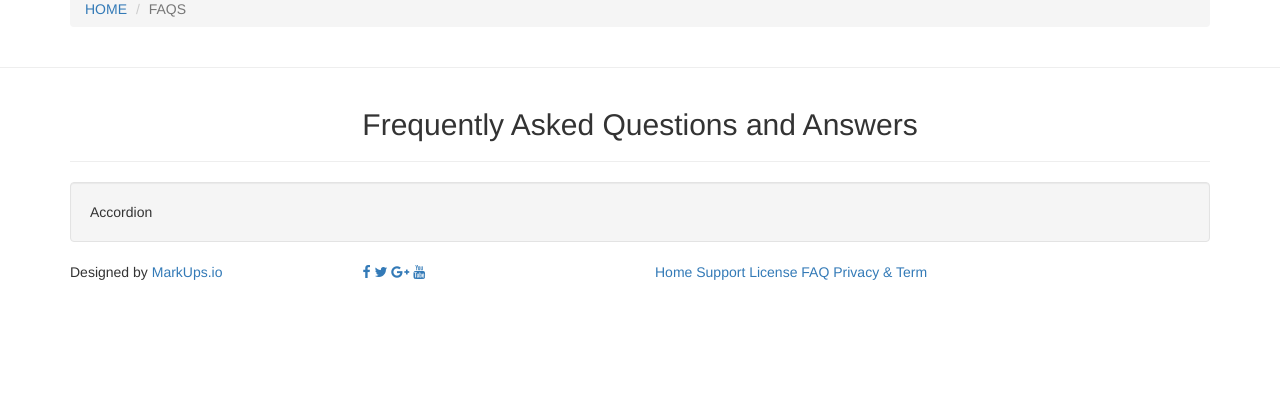
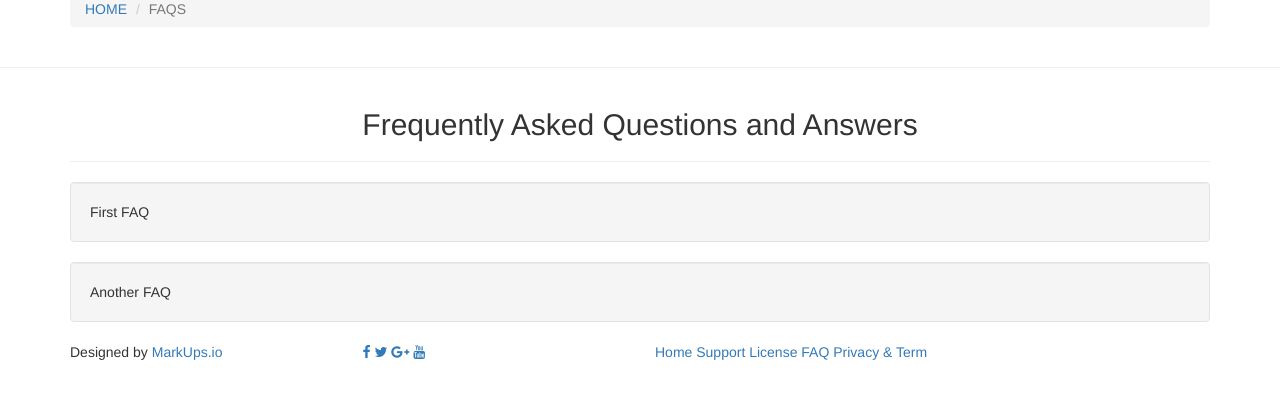
Before and after one commit to mundiakaluson/real-estate, a Django app: page /faqs in a window 1280 px wide. Shown: the part 204-603 px from the top of the page. Run offline with Django 3.2, Linux system fonts and the light colour scheme; data comes from the database, SQL or seed files in the repository; both versions use the stored data as it was after the commit; some libraries are stand-ins or nearby versions.

Commit message:
some styff done

```diff
--- a/main/models.py
+++ b/main/models.py
@@ -64,6 +64,7 @@ class Property(models.Model):
     property_description = models.CharField(max_length=1024)
     property_about = models.TextField()
     property_rooms = models.IntegerField(choices=[(i, i) for i in range (30)], null=True, blank=True)
+    property_bathroom = models.IntegerField(choices=[(i, i) for i in range (30)], null=True, blank=True)
     property_location = models.CharField(max_length=128)
     property_price = models.CharField(max_length=64)
     property_condition = models.CharField(max_length=64, choices=CONDITIONS)
--- a/main/templates/main/add_property.html
+++ b/main/templates/main/add_property.html
@@ -54,6 +54,8 @@
                                             {{ property_form.property_status | as_crispy_field}}
                                             {{ property_form.property_square_meters | as_crispy_field }}
                                             {{ property_form.property_posted_by | as_crispy_field }}
+                                            {{ property_from.property_rooms | as_crispy_field }}
+                                            {{ property_form.property_bathroom | as_crispy_field }}
                                             {{ property_form.property_type | as_crispy_field }}
                                             {{ property_form.property_pic1 | as_crispy_field }}
                                             {{ property_form.property_pic2 | as_crispy_field }}
--- a/main/templates/main/faqs.html
+++ b/main/templates/main/faqs.html
@@ -22,10 +22,12 @@
 
 <div class="container">
     <h2 class="text-center">Frequently Asked Questions and Answers</h2><hr>
-        <button onclick="myFunction('Demo1')" class="w3-button w3-block w3-light w3-left-align well">Accordion</button>
+    {% for faq in faqs %}
+        <button onclick="myFunction('Demo1')" class="w3-button w3-block w3-light w3-left-align well">{{ faq.faqs_headline }}</button>
         <div id="Demo1" class="w3-hide w3-animate-zoom">
-            <p class="w3-button w3-block w3-left-align well well-sm">Link 1</p>
+            <p class="w3-button w3-block w3-left-align">{{ faq.faqs_content }}</p>
         </div>
+    {% endfor %}
 </div>
 
 <script>
--- a/main/views.py
+++ b/main/views.py
@@ -8,7 +8,8 @@ from .models import (
     UserInformation,
     Review,
     Article,
-    Profile
+    Profile,
+    FAQS,
 )
 from django.utils import timezone
 from django.core.exceptions import ValidationError
@@ -195,4 +196,5 @@ def all_agents(request):
     return render(request, 'main/all_agents.html', {'profiles': profiles})
 
 def faqs(request):
-    return render(request, 'main/faqs.html')
+    faqs = FAQS.objects.all()
+    return render(request, 'main/faqs.html', {'faqs': faqs})
```
Also changed, not shown: main/templates/main/property_details.html (+10 -1 lines), db.sqlite3, main/migrations/0033_property_property_bathroom.py (added).
